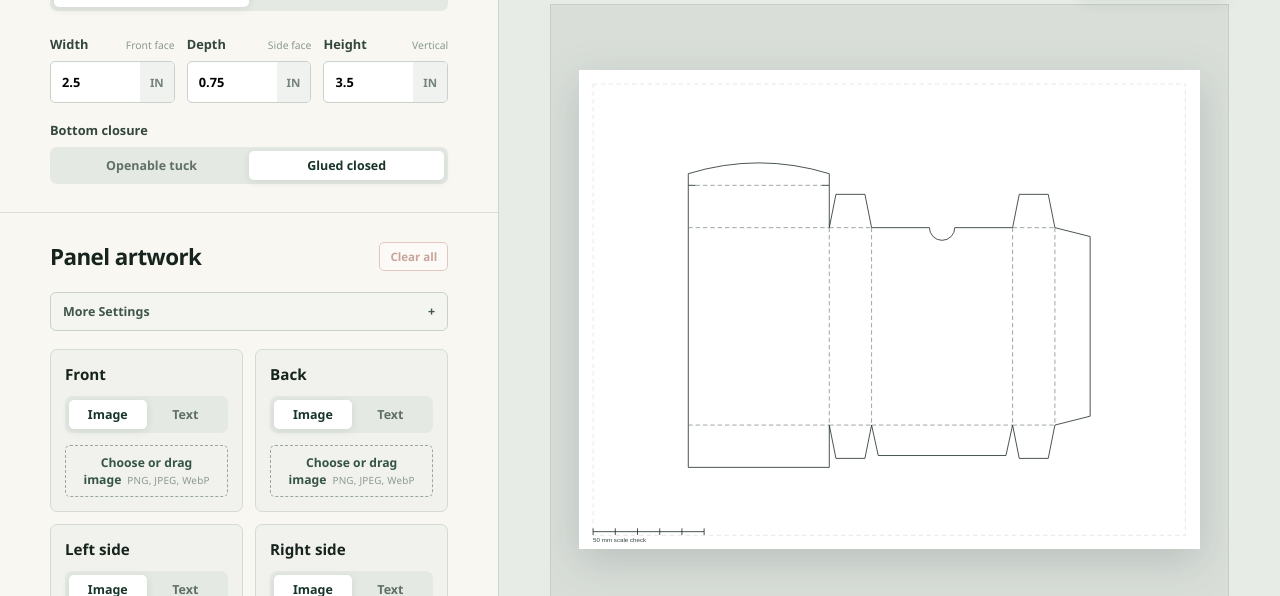
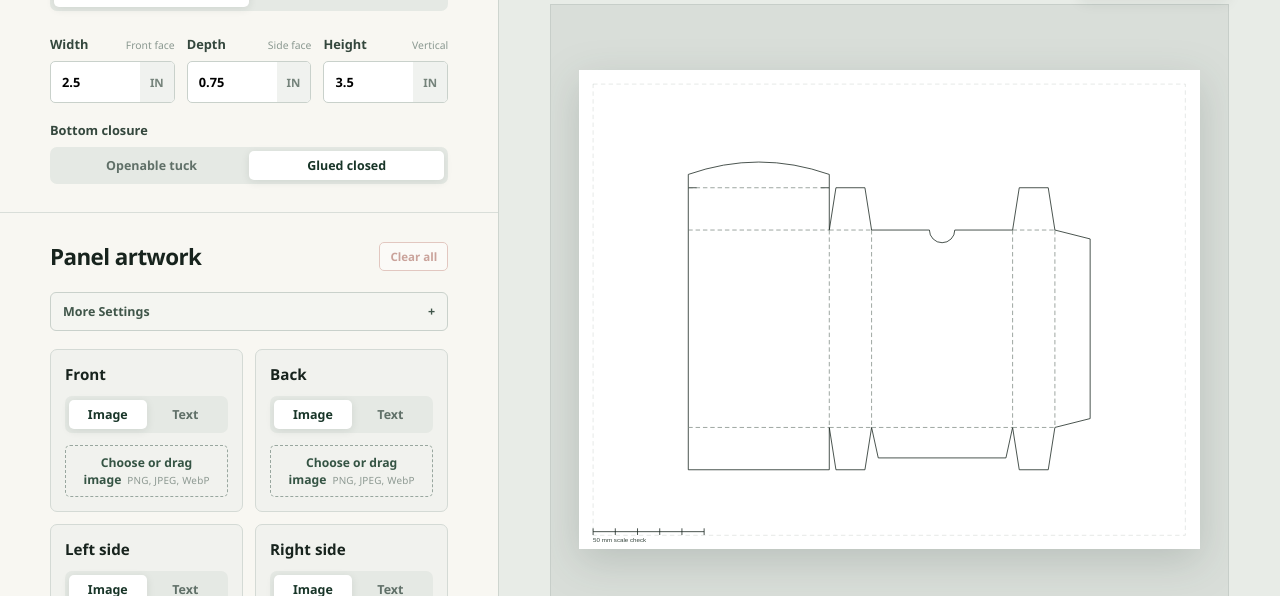
Before and after one commit to dprather12/tuckbox-gen, a React (Vite) app: page / in a window 1280 px wide. Shown: the part 204-800 px from the top of the page. Built offline with nearby package versions, Linux system fonts and the light colour scheme.

Commit message:
incread tuck/dust flap size limit

```diff
--- a/src/geometry.ts
+++ b/src/geometry.ts
@@ -12,7 +12,7 @@ import type {
 
 export const BLEED_MM = 3;
 export const SAFE_MARGIN_MM = 6.35;
-export const MAX_FLAP_MM = 15;
+export const MAX_FLAP_MM = 19.05;
 
 const PAPER_SIZES: Record<PaperSize, { width: number; height: number; name: string }> = {
   letter: { width: 215.9, height: 279.4, name: "US Letter" },
```
